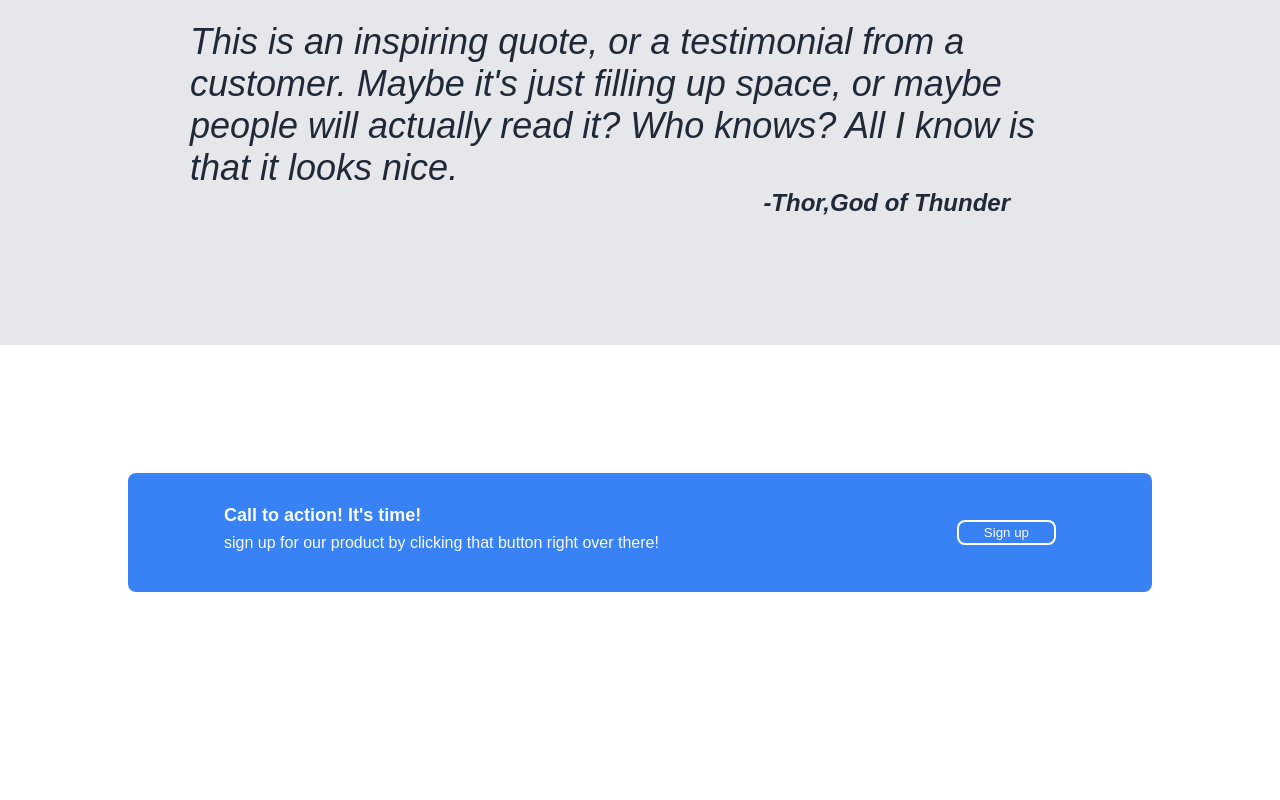
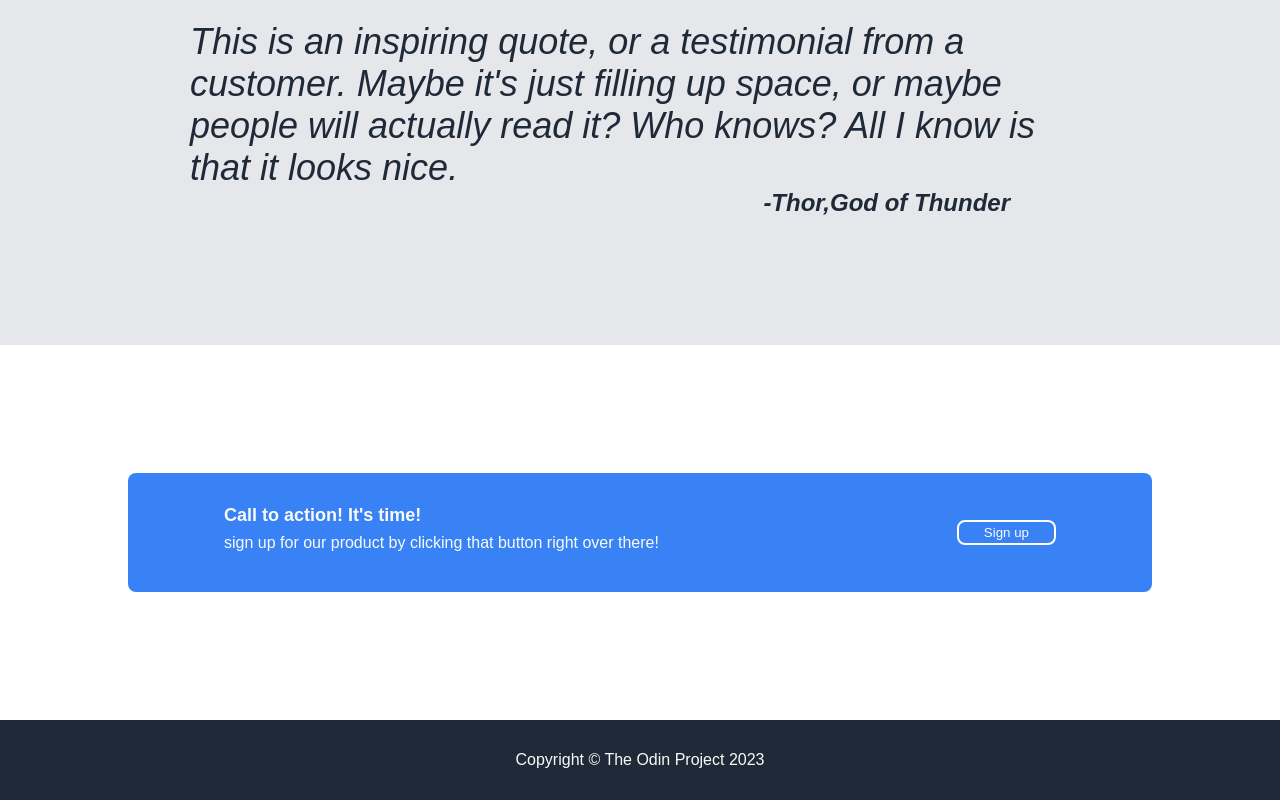
Before and after one commit to EdibleHerald/Project-Landing-Page, a plain HTML site: page index.html in a window 1280 px wide. Shown: the part 1003-1803 px from the top of the page. Before the commit the page ends 1723 px from the top, so only its background shows below. Drawn offline with Linux system fonts and the light colour scheme.

Commit message:
Added footer and copyright notice

```diff
--- a/index.html
+++ b/index.html
@@ -64,5 +64,9 @@
             <button class="bottom-button white-text">Sign up</button>
         </div>
     </div>
+
+    <div class="footer darkblue-background">
+        <div class="copyright white-text">Copyright © The Odin Project 2023</div>
+    </div>
 </body>
 </html>
--- a/styles.css
+++ b/styles.css
@@ -164,3 +164,12 @@ a {
 .darkblue-text{
     color:#1F2937;
 }
+
+.footer{
+    height: 5rem;
+    display: flex;
+    justify-content: center;
+    align-items: center;
+}
+
+/* Now that wasn't so bad was it?/*
```
